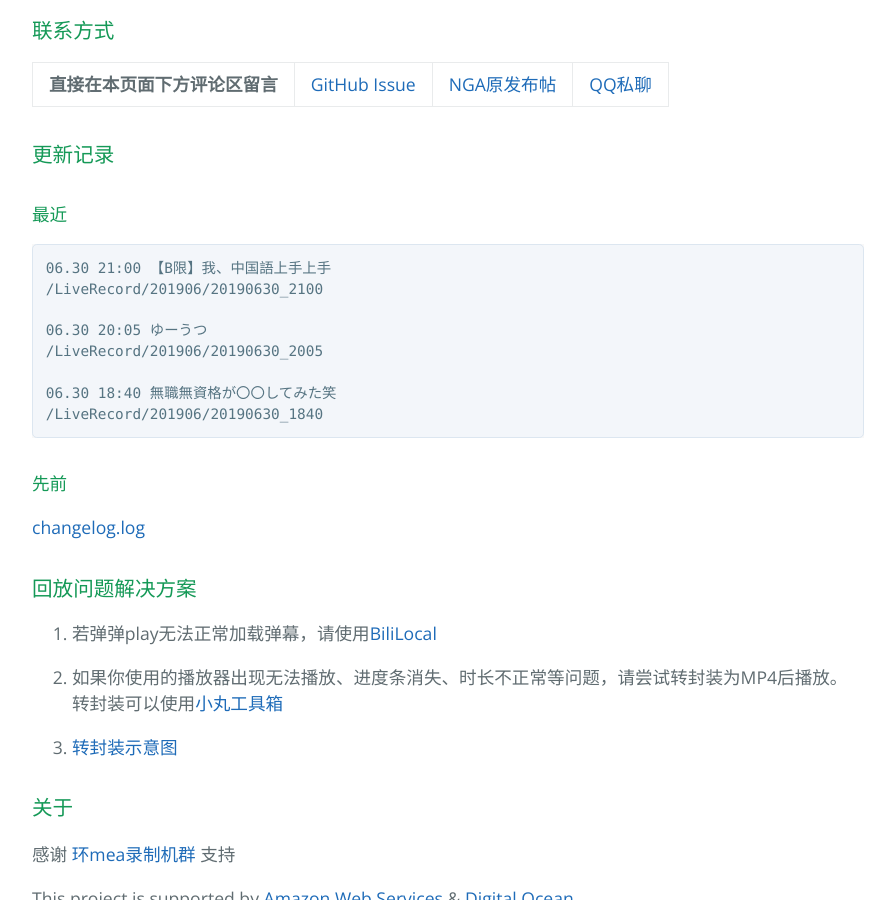
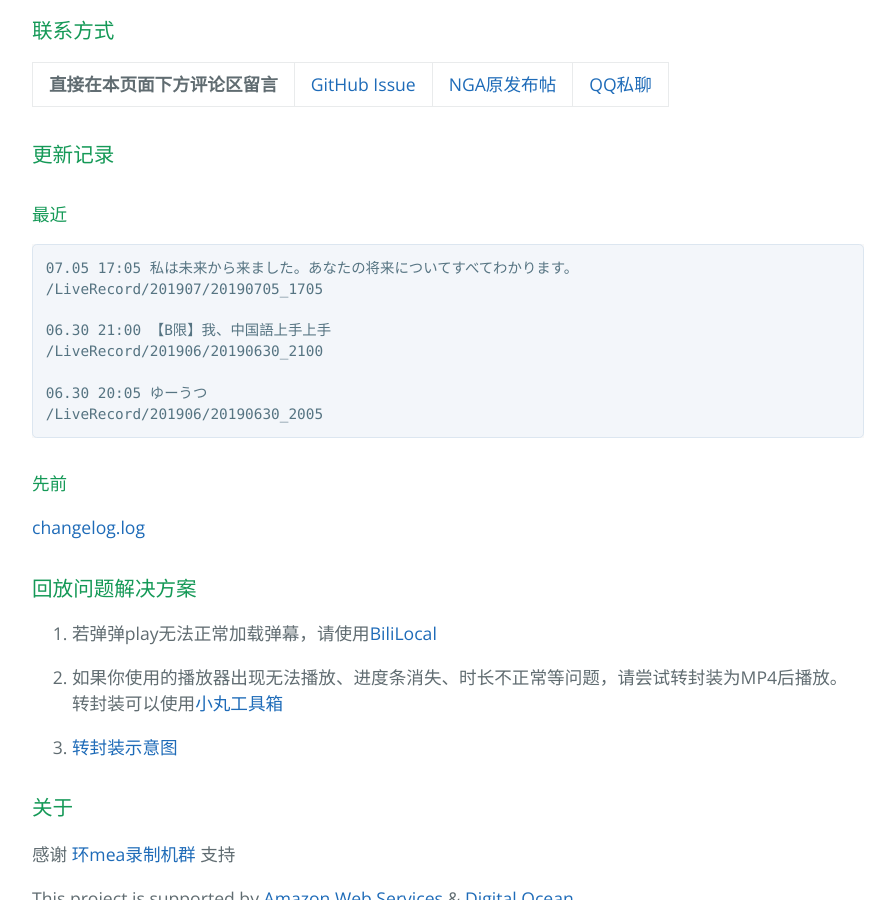
Before and after one commit to kaguramea-record/kaguramea-record.github.io, a Jekyll site: the page built from index.md, in a window 1280 px wide and 900 px high, scrolled down 1214 px. Shown: the whole window, without its empty margins (192-1087 px from the left). Built offline with Jekyll 4.4.1, drawn with Linux system fonts in a browser that asks for light colours; comment, search, counter and statistics services are not loaded.

Commit message:
Update 190705

````diff
--- a/index.md
+++ b/index.md
@@ -39,14 +39,14 @@ layout: default
 #### 最近
 
 ```
+07.05 17:05 私は未来から来ました。あなたの将来についてすべてわかります。
+/LiveRecord/201907/20190705_1705
+
 06.30 21:00 【B限】我、中国語上手上手
 /LiveRecord/201906/20190630_2100
 
 06.30 20:05 ゆーうつ
 /LiveRecord/201906/20190630_2005
-
-06.30 18:40 無職無資格が〇〇してみた笑
-/LiveRecord/201906/20190630_1840
 ```
 
 #### 先前
````
Also changed, not shown: 1 other file.
